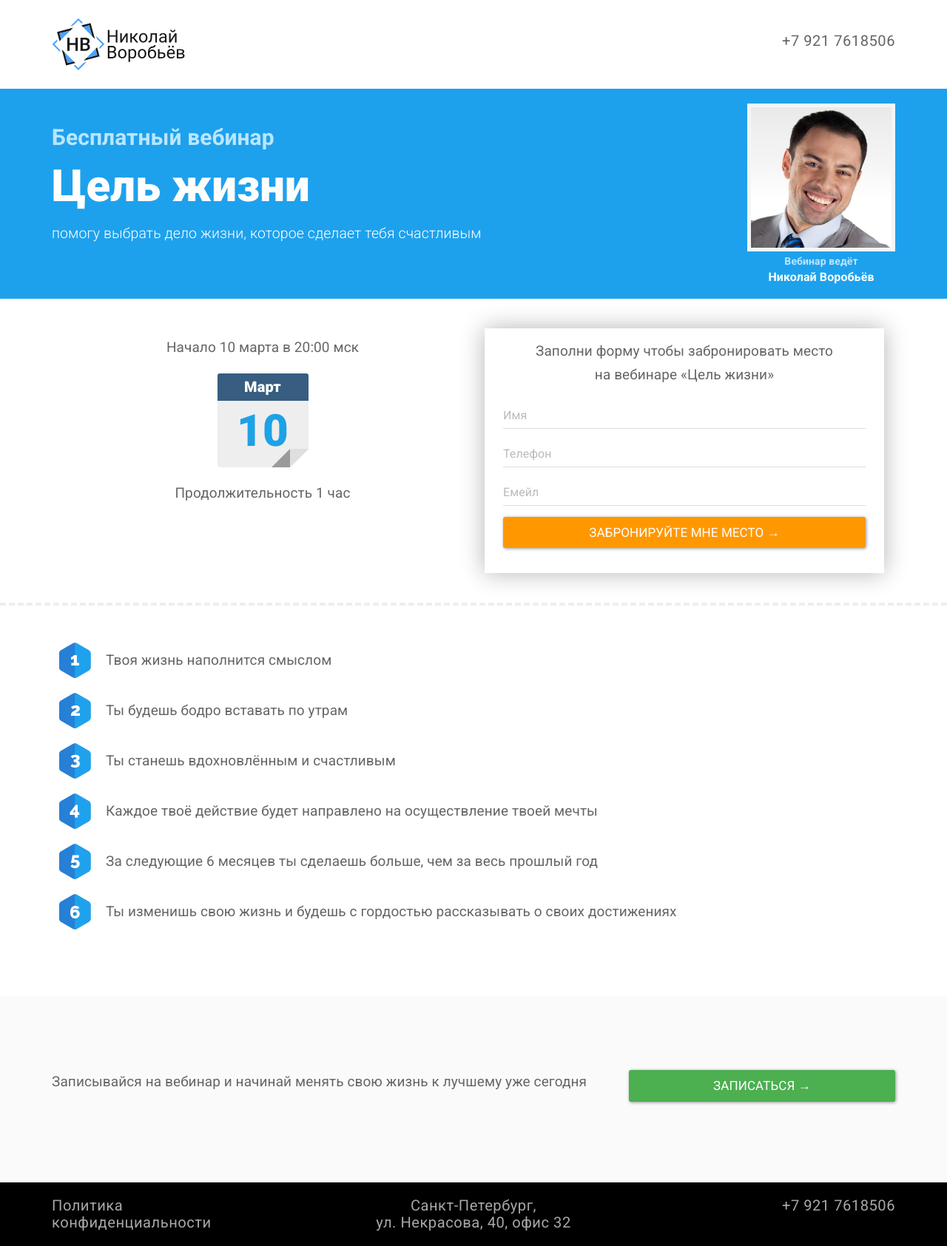
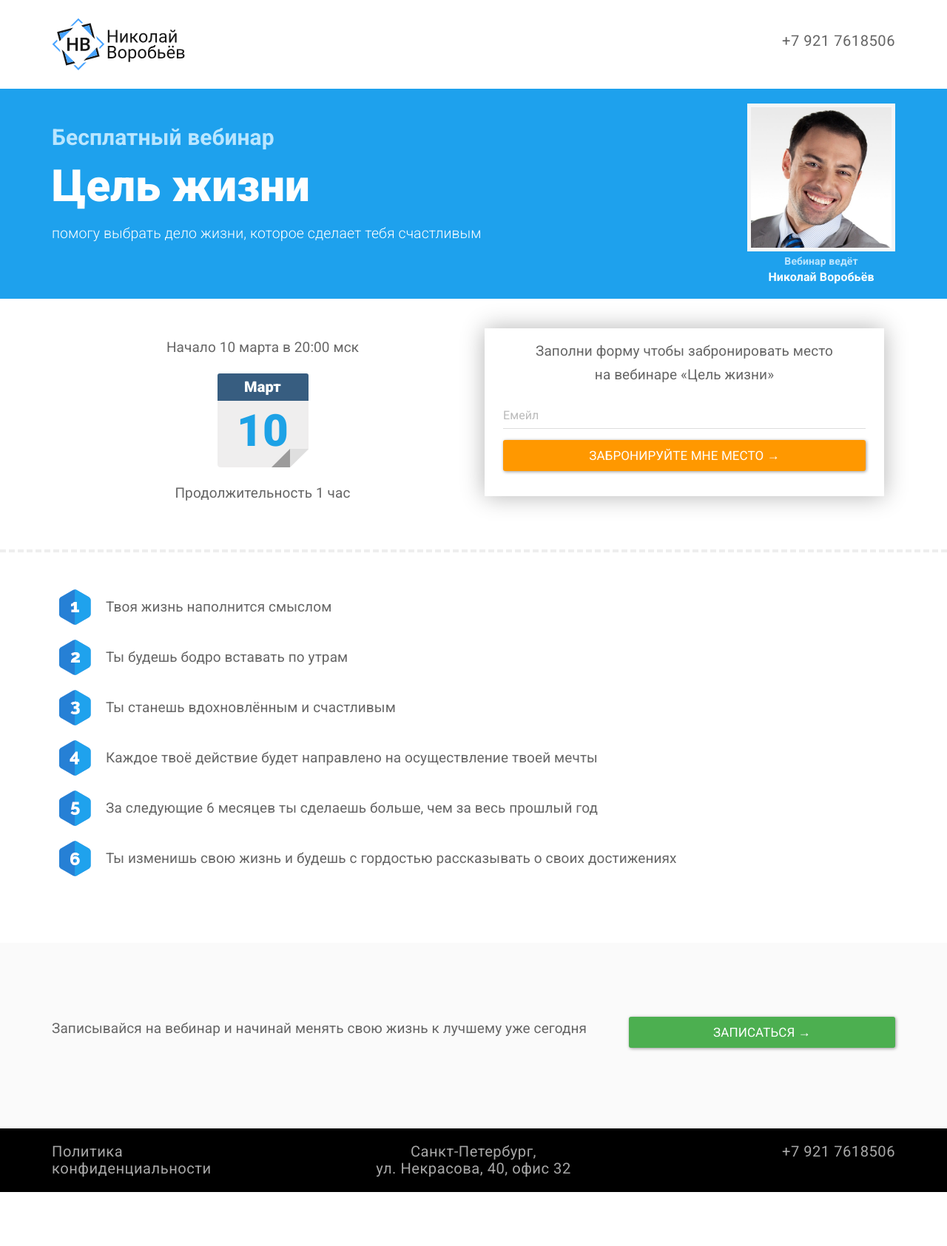
Before and after one commit to prorealnost/delo, a Jekyll site: the page built from _webinars/cel-zhizni.md, in a window 1280 px wide. Shown: the whole page at 74% size. Built offline with Jekyll 4.4.1, drawn with Linux system fonts in a browser that asks for light colours; after the commit the page ends 1612 px from its top, so only the background shows below that.

Commit message:
убрал имя и телефон

```diff
--- a/_layouts/listbuilder-webinar.html
+++ b/_layouts/listbuilder-webinar.html
@@ -39,12 +39,6 @@ layout: base
       <div class="formholder">
         <p>Заполни форму чтобы забронировать место на&nbsp;вебинаре «{{ page.title }}»</p>
         <form action="http://z.prorealnost.com/order_and_redirect.php" method="POST">
-          <div class="form-group">
-            <input type="text" id="name-input" name="name" class="form-control" placeholder="Имя" required="required"/>
-          </div>
-          <div class="form-group">
-            <input type="text" name="phone" rules="phone" class="form-control" placeholder="Телефон" required="required"/>
-          </div>
           <div class="form-group">
             <input type="email" name="email" class="form-control" placeholder="Емейл" required="required"/>
           </div>
@@ -95,7 +89,7 @@ layout: base
         <p>Записывайся на вебинар и начинай менять свою жизнь к лучшему уже сегодня</p>
       </div>
       <div class="col-xs-4">
-        <button class="btn btn-success btn-lg btn-block" onclick="document.getElementById('name-input').focus(); return false;">Записаться &rarr;</button>
+        <button class="btn btn-success btn-lg btn-block" onclick="document.forms[0].elements[0].focus(); return false;">Записаться &rarr;</button>
       </div>
     </div>
   </div>
```
Also changed, not shown: _webinars/a-test.md (added, +4 -0 lines).
